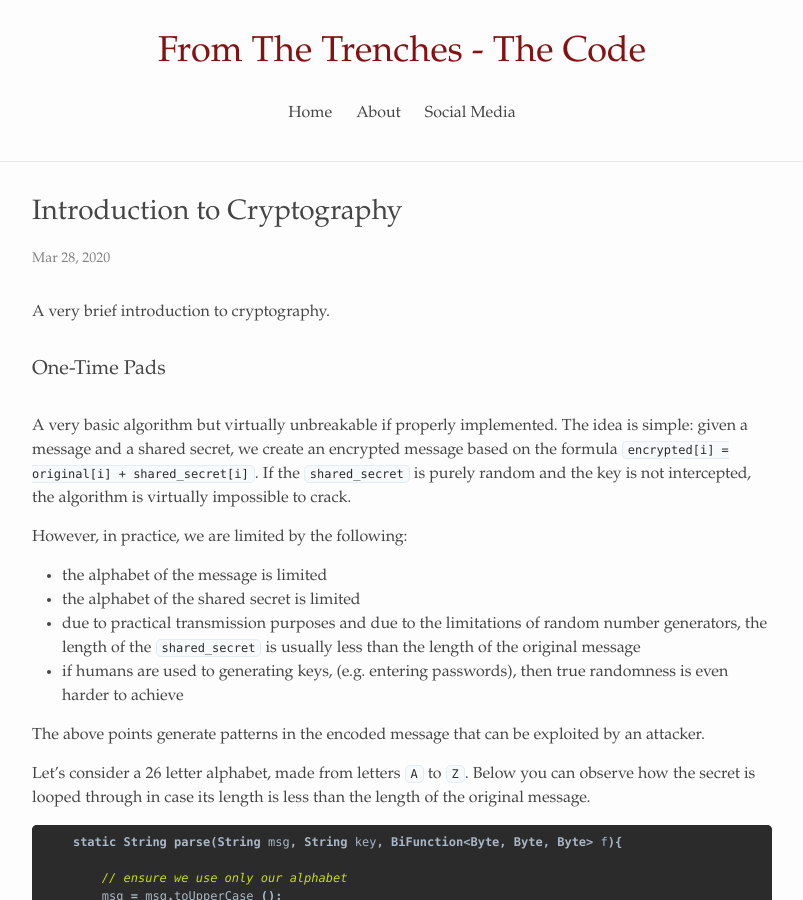
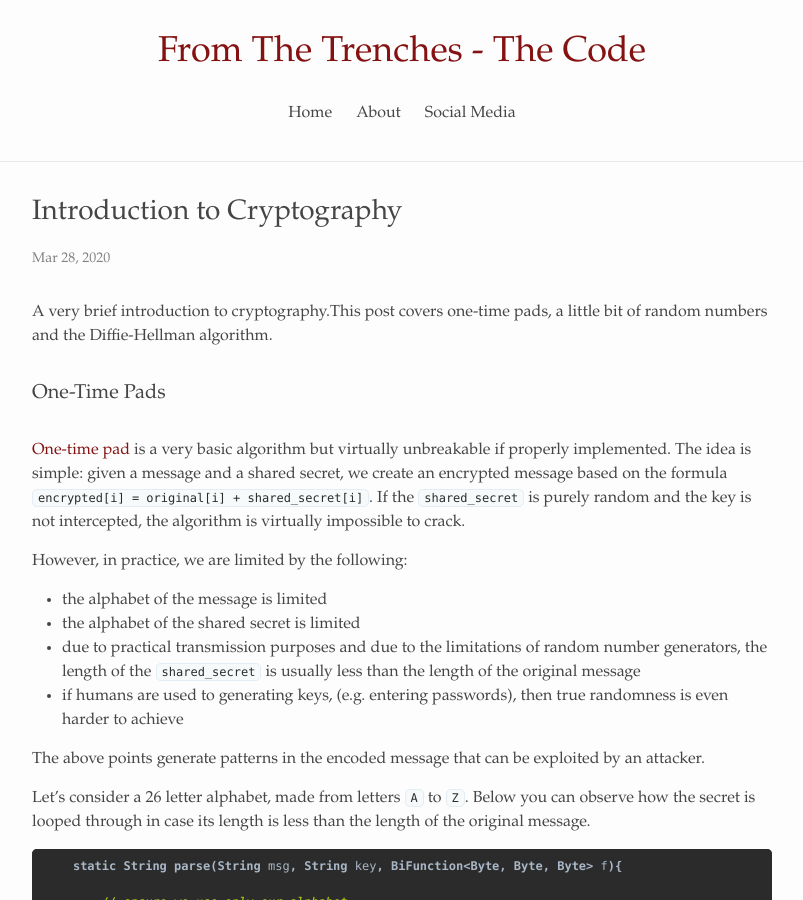
Before and after one commit to alexandrugris/my-jekyll-tech-blog, a Jekyll site: the page built from MyBlog/_posts/2020-03-28-intro-cryptography.markdown, in a window 1280 px wide and 900 px high. Shown: the whole window, without its empty margins (238-1041 px from the left). Built offline with Jekyll 4.4.1, drawn with Linux system fonts in a browser that asks for light colours; some of the changed text lies outside the part shown.

Commit message:
post finished

```diff
--- a/MyBlog/_posts/2020-03-28-intro-cryptography.markdown
+++ b/MyBlog/_posts/2020-03-28-intro-cryptography.markdown
@@ -4,11 +4,11 @@
 date:   2020-03-28 09:15:16 +0200
 categories: cryptography
 ---
-A very brief introduction to cryptography.
+A very brief introduction to cryptography.This post covers one-time pads, a little bit of random numbers and the Diffie-Hellman algorithm.
 
 ### One-Time Pads
 
-A very basic algorithm but virtually unbreakable if properly implemented. The idea is simple: given a message and a shared secret, we create an encrypted message based on the formula `encrypted[i] = original[i] + shared_secret[i]`. If the `shared_secret` is purely random and the key is not intercepted, the algorithm is virtually impossible to crack.
+[One-time pad](https://en.wikipedia.org/wiki/One-time_pad) is a very basic algorithm but virtually unbreakable if properly implemented. The idea is simple: given a message and a shared secret, we create an encrypted message based on the formula `encrypted[i] = original[i] + shared_secret[i]`. If the `shared_secret` is purely random and the key is not intercepted, the algorithm is virtually impossible to crack.
 
 However, in practice, we are limited by the following:
 
@@ -100,7 +100,7 @@
 
 ### Diffie-Hellman
 
-Since the one-time pads are so sensitive to sharing the secret, the question we immediately ask ourselves is how do we transmit secrets over a medium without sharing the secret itself?
+Since the one-time pads are so sensitive to sharing the secret, the question we immediately ask ourselves is how do we transmit secrets over a medium without sharing the secret itself? This question is answered by the [Diffie-Hellman key exchange](https://en.wikipedia.org/wiki/Diffie–Hellman_key_exchange) algorithm.
 
 We observe the following:
 
@@ -278,14 +278,14 @@
 
 [*Fermat's Little Theorem*](https://en.wikipedia.org/wiki/Fermat%27s_little_theorem) tells us that `INITIAL_BASE^(n-1) % n==1` when `n` is prime and `INITIAL_BASE` is not a multiple of `n`.
 
-Now, even if `(INITIAL_BASE^(n-1) mod n) == 1`, it might be that `1` is also reached for factors of `n-1`. For example, if we set `INITIAL_BASE = 3,  n = 23`, we have ones also for `11`.
+Now, even if `(INITIAL_BASE^(n-1) mod n) == 1`, it might be that `1` is also reached for factors of `n-1`. For example, if we set `INITIAL_BASE = 3,  n = 23`, we have ones also for `11`. In practice, `INITIAL_BASE` can be a small number, good choices being `2, 3, 5, 7`.
 
 ![Example]({{site.url}}/assets/crypto_1.png)
 
 This example demonstrate three points:
 
-- Why we need to choose a large prime number for `n` (in our case, the `COUNT` variable)
-- Why factoring `n-1` is important (the factors are the points where loops might start)
+- Why we need to choose a large prime number for `n` (in our case, the `COUNT` variable, usually selected as a prime `n=2*q+1`, where [q is another large prime](https://en.wikipedia.org/wiki/Sophie_Germain_prime))
+- Why factoring `n-1` is important (the factors are the points where loops might start, hence the `n=2*q+1` selection)
 - Why Diffie-Hellman does not protect against man-in-the-middle. There's nothing stopping an attacker to set himself/herself as a middleman between the two communicators. There's no means for each of the parties communicating to validate their identity to each other.
 
 By today's standards, a 2048 bit prime number is the minimal recommended requirement to effectively protect against a brute-force attack and asymmetric encryption is the standard in cryptography.
```
